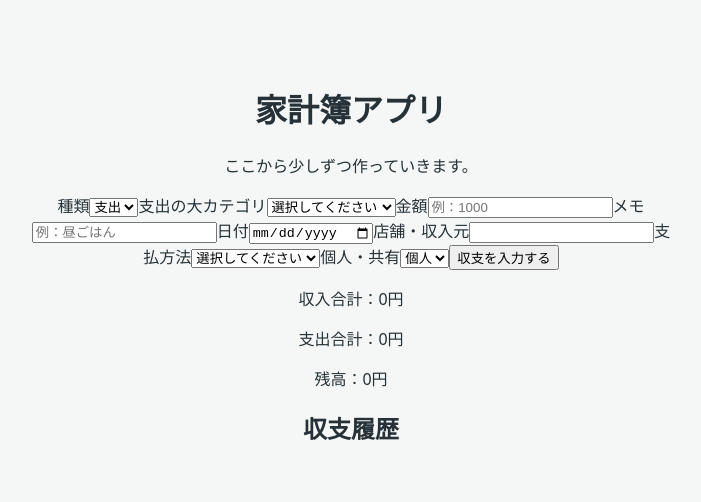
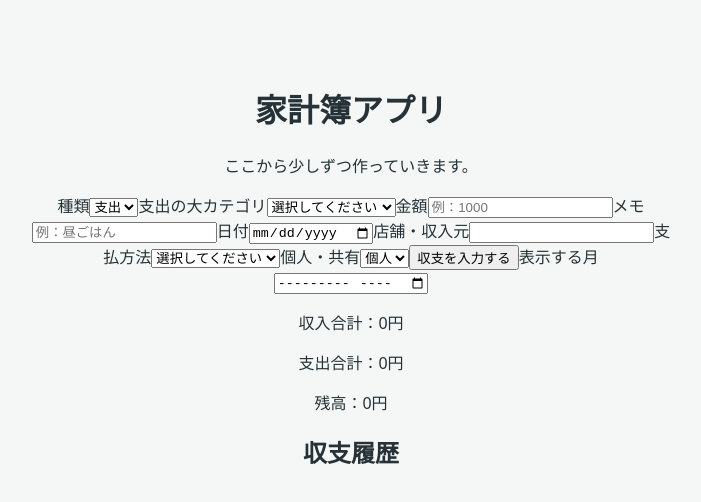
Before and after one commit to wasyun4/zubora-kakeibo-pwa, a React (Vite) app: page / in a window 1280 px wide. Shown: the top 502 px of the page, without its empty margins (289-990 px from the left). Built offline with nearby package versions, Linux system fonts and the light colour scheme.

Commit message:
feat: add monthly transaction filter

```diff
--- a/src/App.tsx
+++ b/src/App.tsx
@@ -43,7 +43,7 @@ function App() {
     useState<TransactionScope>("personal");
   const [editingTransactionId, setEditingTransactionId] =
     useState<string | null>(null);
-
+  const [selectedMonth, setSelectedMonth] = useState("");
   const [source, setSource] = useState("");
 
   const expenseMinorCategories = initialCategories.filter(
@@ -73,14 +73,21 @@ function App() {
     );
   }, [expenses]);
 
-  const expenseTotal = expenses
+  const filteredExpenses =
+    selectedMonth === ""
+      ? expenses
+      : expenses.filter((expense) =>
+        expense.date.startsWith(selectedMonth),
+      );
+
+  const expenseTotal = filteredExpenses
     .filter((expense) => expense.type === "expense")
     .reduce(
       (sum, expense) => sum + Number(expense.amount),
       0,
     );
 
-  const incomeTotal = expenses
+  const incomeTotal = filteredExpenses
     .filter((expense) => expense.type === "income")
     .reduce(
       (sum, expense) => sum + Number(expense.amount),
@@ -374,13 +381,24 @@ function App() {
         </button>
       )}
 
+      <label>
+        表示する月
+        <input
+          type="month"
+          value={selectedMonth}
+          onChange={(event) =>
+            setSelectedMonth(event.target.value)
+          }
+        />
+      </label>
+
       <p>収入合計：{incomeTotal}円</p>
       <p>支出合計：{expenseTotal}円</p>
       <p>残高：{balance}円</p>
       <h2>収支履歴</h2>
 
       <ul>
-        {expenses.map((expense) => (
+        {filteredExpenses.map((expense) => (
           <li key={expense.id}>
             {expense.type === "expense" ? "支出" : "収入"}：
             {expense.date || "日付なし"}：{expense.amount}円：
```
Also changed, not shown: 2 other files (tests, documents, lock files or other folders).
